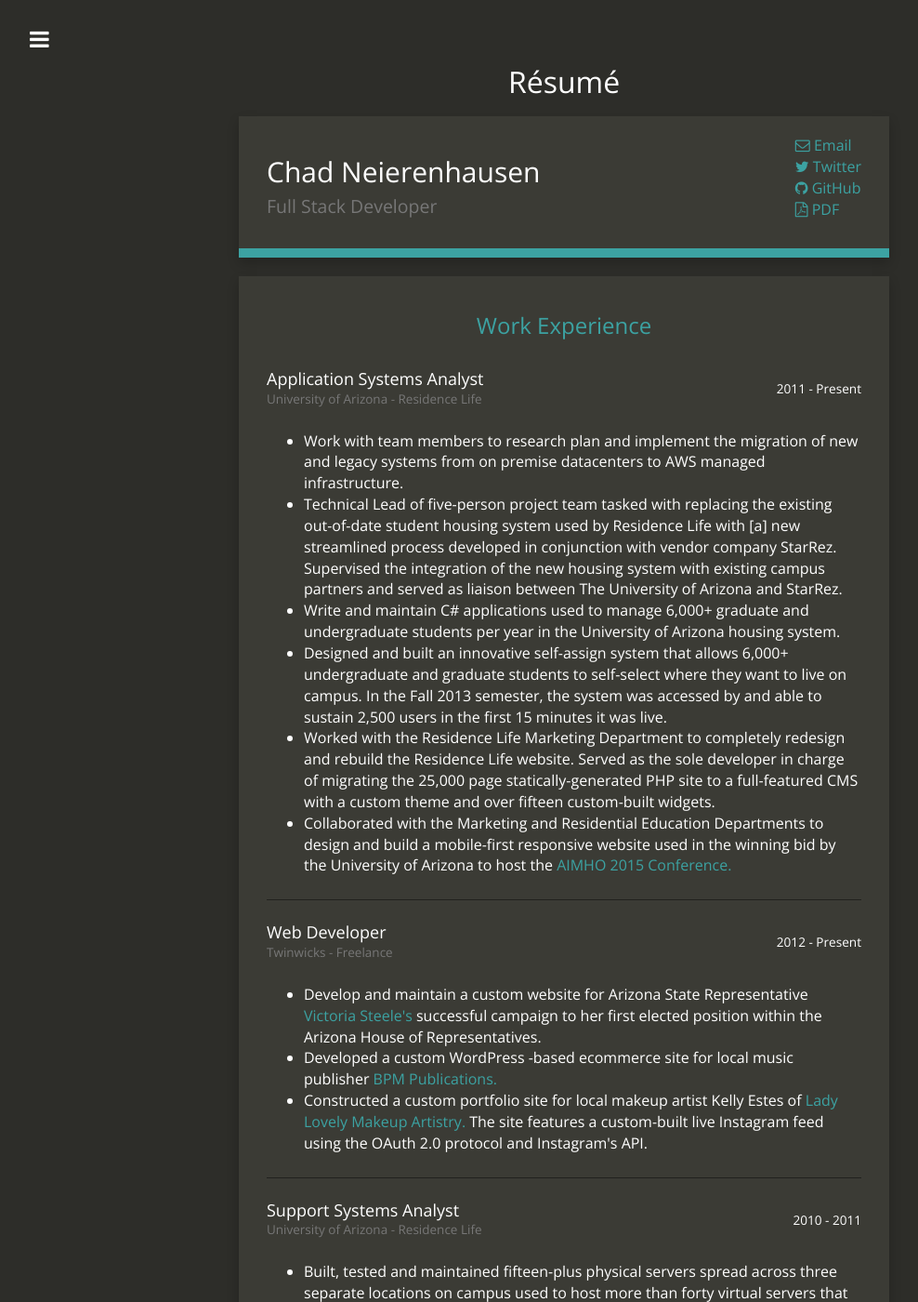
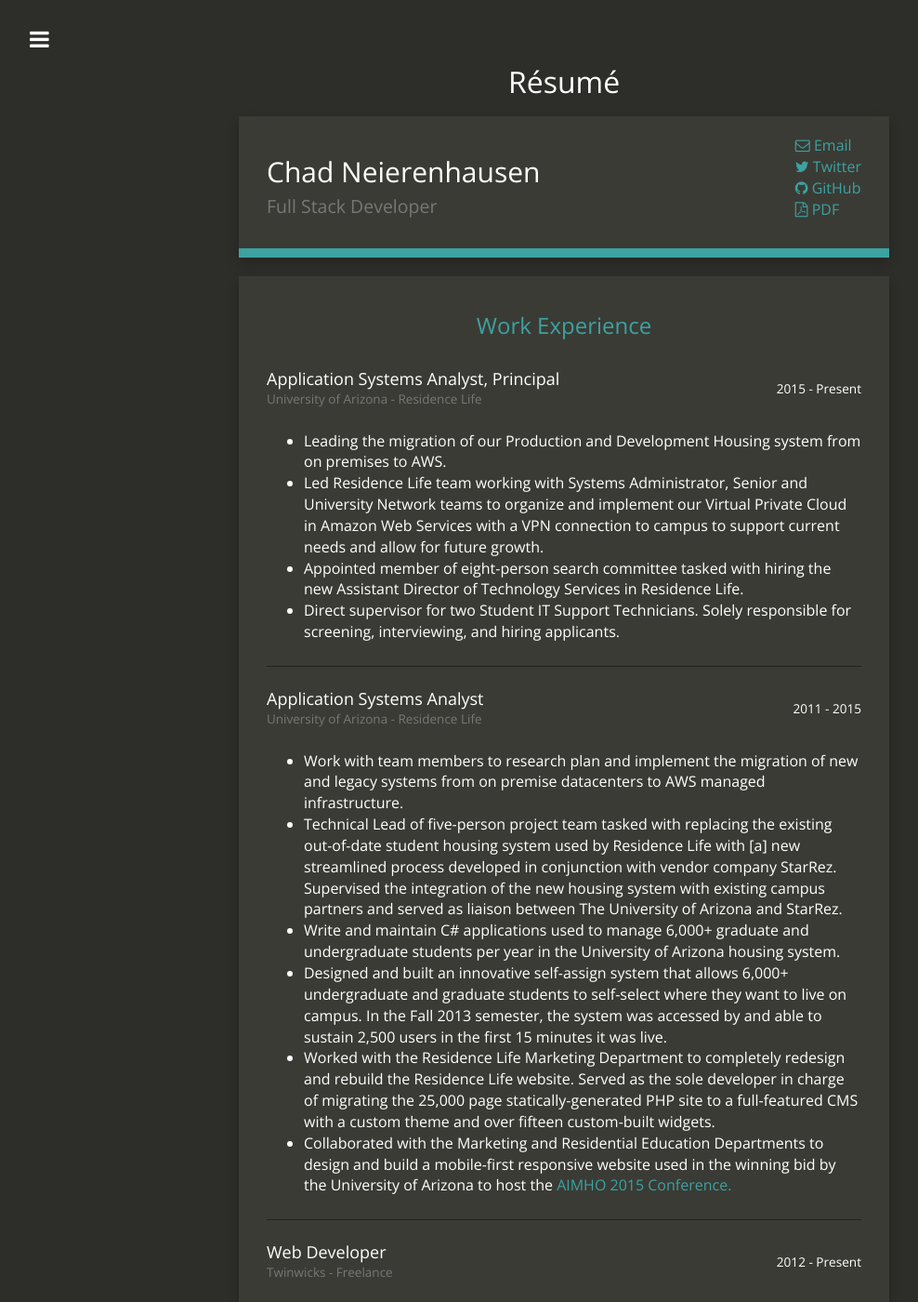
Before and after one commit to cnieren/Blog, a Jekyll site: the page built from resume.html, in a window 1280 px wide and 1400 px high. Shown: the whole window at 93% size, without its empty margins (18-1006 px from the left). Built offline with Jekyll 4.4.1, drawn with Linux system fonts in a browser that asks for light colours; nearby versions of some CDN libraries; some of the changed text lies outside the part shown.

Commit message:
New Resume Added

```diff
--- a/resume.html
+++ b/resume.html
@@ -22,8 +22,21 @@ resume: /assets/Chad_Nierenhausen_Resume_2015.pdf
             <h3>Work Experience</h3>
             <div class="job">
                 <div class="flex-row">
+                    <h4>Application Systems Analyst, Principal<br/><small>University of Arizona - Residence Life</small></h4>
+                    <span class="small">2015 - Present</span>
+                </div>
+                <ul>
+                    <li>Leading the migration of our Production and Development Housing system from on premises to AWS.</li>
+                    <li>Led Residence Life team working with Systems Administrator, Senior and University Network teams to organize and implement our Virtual Private Cloud in Amazon Web Services with a VPN connection to campus to support current needs and allow for future growth.</li>
+                    <li>Appointed member of eight-person search committee tasked with hiring the new Assistant Director of Technology Services in Residence Life.</li>
+                    <li>Direct supervisor for two Student IT Support Technicians. Solely responsible for screening, interviewing, and hiring applicants.</li>
+                </ul>
+            </div>
+
+            <div class="job">
+                <div class="flex-row">
                     <h4>Application Systems Analyst<br/><small>University of Arizona - Residence Life</small></h4>
-                    <span class="small">2011 - Present</span>
+                    <span class="small">2011 - 2015</span>
                 </div>
                 <ul>
                     <li>Work with team members to research plan and implement the migration of new and legacy systems from on premise datacenters to AWS managed infrastructure.</li>
@@ -41,6 +54,7 @@ resume: /assets/Chad_Nierenhausen_Resume_2015.pdf
                     <small>2012 - Present</small>
                 </div>
                 <ul>
+                    <li>•	Heavily modified the frontend and administrative interface of the Javo House Wordpress theme to reflect the needs of the <a href="crunkletonassociates.com" target="_blank">Crunkleton Commercial Real Estate Group.</a></li>
                     <li>Develop and maintain a custom website for Arizona State Representative <a href="http://steeleforhouse.com" target="_blank">Victoria Steele's</a> successful campaign to her first elected position within the Arizona House of Representatives.</li>
                     <li>Developed a custom WordPress -based ecommerce site for local music publisher <a href="http://bpmpublications.com/" target="_blank">BPM Publications.</a></li>
                     <li>Constructed a custom portfolio site for local makeup artist Kelly Estes of <a href="http://ladylovelymakeup.com/" target="_blank">Lady Lovely Makeup Artistry.</a> The site features a custom-built live Instagram feed using the OAuth 2.0 protocol and Instagram's API.</li>
```
Also changed, not shown: other parts of resume.html (+1 -1 lines), 1 other file.
